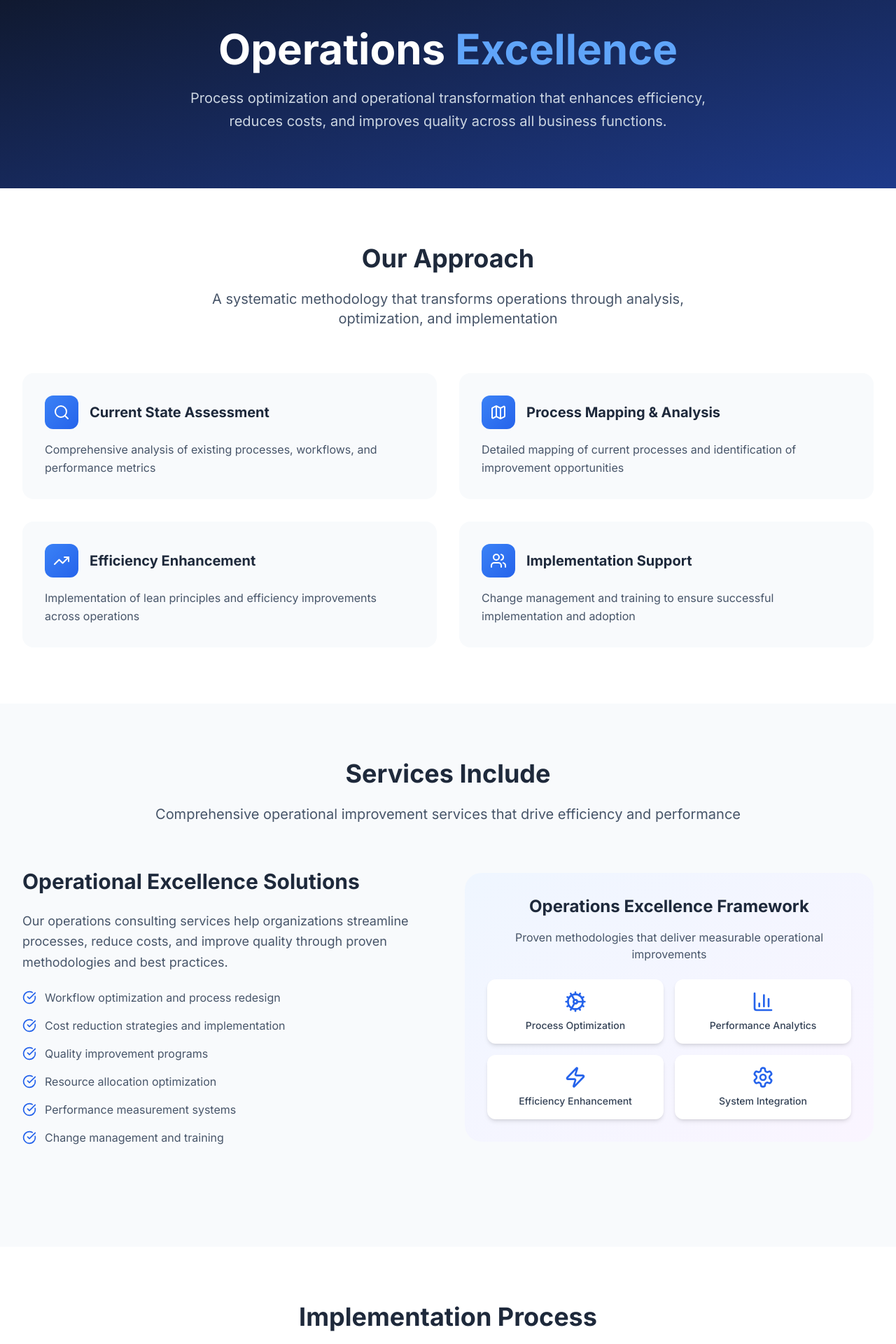
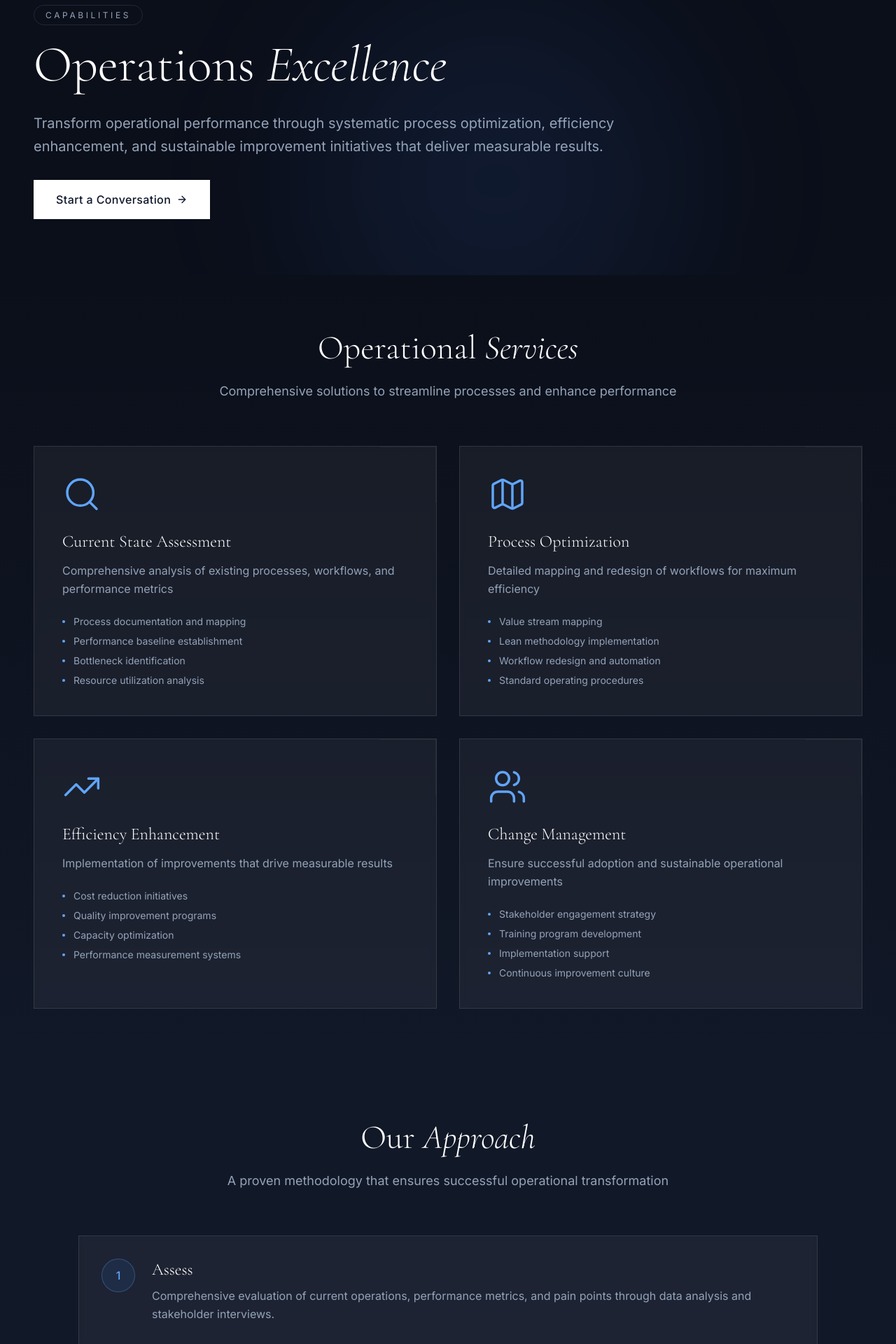
Before and after one commit to wlerouxaxiom/Axiom-Partners-Website, a Next.js app: page /capabilities/operations in a window 1280 px wide. Shown: the part 120-2040 px from the top of the page at 70% size. Built offline with nearby package versions, Linux system fonts and the light colour scheme.

Commit message:
Revise offerings and approach in operations page
Refactor operations page to enhance clarity and structure, updating offerings and approach sections for better alignment with operational excellence themes.

```diff
--- a/app/capabilities/operations/page.tsx
+++ b/app/capabilities/operations/page.tsx
@@ -1,98 +1,186 @@
 'use client';
+
 import React from 'react';
 import { motion } from 'framer-motion';
-import { CheckCircle, Cog, BarChart3, Zap, Settings, Search, Map, TrendingUp, Users } from 'lucide-react';
+import { ArrowRight, CheckCircle, Cog, BarChart3, Zap, Settings, Search, Map, TrendingUp, Users } from 'lucide-react';
+import Link from 'next/link';
 
 export default function Operations() {
-  const approaches = [
+  const offerings = [
     {
       icon: Search,
       title: 'Current State Assessment',
-      description: 'Comprehensive analysis of existing processes, workflows, and performance metrics'
+      description: 'Comprehensive analysis of existing processes, workflows, and performance metrics',
+      capabilities: [
+        'Process documentation and mapping',
+        'Performance baseline establishment',
+        'Bottleneck identification',
+        'Resource utilization analysis'
+      ]
     },
     {
       icon: Map,
-      title: 'Process Mapping & Analysis',
-      description: 'Detailed mapping of current processes and identification of improvement opportunities'
+      title: 'Process Optimization',
+      description: 'Detailed mapping and redesign of workflows for maximum efficiency',
+      capabilities: [
+        'Value stream mapping',
+        'Lean methodology implementation',
+        'Workflow redesign and automation',
+        'Standard operating procedures'
+      ]
     },
     {
       icon: TrendingUp,
       title: 'Efficiency Enhancement',
-      description: 'Implementation of lean principles and efficiency improvements across operations'
+      description: 'Implementation of improvements that drive measurable results',
+      capabilities: [
+        'Cost reduction initiatives',
+        'Quality improvement programs',
+        'Capacity optimization',
+        'Performance measurement systems'
+      ]
     },
     {
       icon: Users,
-      title: 'Implementation Support',
-      description: 'Change management and training to ensure successful implementation and adoption'
+      title: 'Change Management',
+      description: 'Ensure successful adoption and sustainable operational improvements',
+      capabilities: [
+        'Stakeholder engagement strategy',
+        'Training program development',
+        'Implementation support',
+        'Continuous improvement culture'
+      ]
     }
   ];
 
-  const services = [
-    'Workflow optimization and process redesign',
-    'Cost reduction strategies and implementation',
-    'Quality improvement programs',
-    'Resource allocation optimization',
-    'Performance measurement systems',
-    'Change management and training'
+  const approach = [
+    {
+      phase: 'Assess',
+      description: 'Comprehensive evaluation of current operations, performance metrics, and pain points through data analysis and stakeholder interviews.'
+    },
+    {
+      phase: 'Analyze',
+      description: 'Deep-dive process mapping, root cause analysis, and identification of optimization opportunities across the value chain.'
+    },
+    {
+      phase: 'Optimize',
+      description: 'Design and implement process improvements, efficiency initiatives, and performance measurement systems.'
+    },
+    {
+      phase: 'Sustain',
+      description: 'Change management, training delivery, and ongoing support to ensure lasting operational excellence.'
+    }
   ];
 
   return (
-    <div className="pt-20">
+    <div className="min-h-screen bg-[#0B0F1A]">
       {/* Hero Section */}
-      <section className="py-20 bg-gradient-to-br from-slate-900 to-blue-900">
-        <div className="max-w-7xl mx-auto px-4 sm:px-6 lg:px-8">
+      <section className="relative pt-32 pb-20 overflow-hidden">
+        {/* Background elements */}
+        <div className="absolute inset-0">
+          <div className="absolute top-1/4 right-1/4 w-[500px] h-[500px] bg-blue-500/10 rounded-full blur-[120px]" />
+        </div>
+
+        <div className="relative z-10 max-w-7xl mx-auto px-6 sm:px-8 lg:px-12">
           <motion.div
             initial={{ opacity: 0, y: 30 }}
             animate={{ opacity: 1, y: 0 }}
-            transition={{ duration: 0.8 }}
-            className="text-center text-white"
+            transition={{ duration: 0.8, ease: [0.22, 1, 0.36, 1] }}
+            className="max-w-4xl"
           >
-            <h1 className="text-5xl md:text-6xl font-bold mb-6">
-              Operations <span className="text-blue-400">Excellence</span>
+            <div className="inline-block mb-6">
+              <span className="px-4 py-1.5 text-xs tracking-[0.3em] text-slate-400 border border-slate-700/50 rounded-full">
+                CAPABILITIES
+              </span>
+            </div>
+            <h1
+              className="text-5xl sm:text-6xl lg:text-7xl font-light text-white mb-8 leading-tight"
+              style={{ fontFamily: "'Cormorant Garamond', serif" }}
+            >
+              Operations <span className="italic">Excellence</span>
             </h1>
-            <p className="text-xl text-slate-300 max-w-3xl mx-auto leading-relaxed">
-              Process optimization and operational transformation that enhances efficiency,
-              reduces costs, and improves quality across all business functions.
+            <p className="text-xl text-slate-400 leading-relaxed mb-8">
+              Transform operational performance through systematic process optimization,
+              efficiency enhancement, and sustainable improvement initiatives that deliver
+              measurable results.
             </p>
+            <Link
+              href="/contact"
+              className="inline-flex items-center gap-2 px-8 py-4 bg-white text-slate-900 hover:bg-slate-100 transition-all duration-300 group"
+            >
+              <span className="font-medium tracking-wide">Start a Conversation</span>
+              <ArrowRight className="w-4 h-4 transition-transform group-hover:translate-x-1" />
+            </Link>
           </motion.div>
         </div>
       </section>
 
-      {/* Our Approach */}
-      <section className="py-20 bg-white">
-        <div className="max-w-7xl mx-auto px-4 sm:px-6 lg:px-8">
+      {/* What We Do */}
+      <section className="relative py-20 bg-gradient-to-b from-[#0B0F1A] to-[#111827]">
+        <div className="max-w-7xl mx-auto px-6 sm:px-8 lg:px-12">
           <motion.div
             initial={{ opacity: 0, y: 30 }}
             whileInView={{ opacity: 1, y: 0 }}
-            transition={{ duration: 0.8 }}
-            viewport={{ once: true }}
+            viewport={{ once: true, margin: "-100px" }}
+            transition={{ duration: 0.8, ease: [0.22, 1, 0.36, 1] }}
             className="text-center mb-16"
           >
-            <h2 className="text-4xl font-bold text-slate-800 mb-6">Our Approach</h2>
-            <p className="text-xl text-slate-600 max-w-3xl mx-auto">
-              A systematic methodology that transforms operations through analysis, optimization, and implementation
+            <h2
+              className="text-4xl sm:text-5xl font-light text-white mb-6"
+              style={{ fontFamily: "'Cormorant Garamond', serif" }}
+            >
+              Operational <span className="italic">Services</span>
+            </h2>
+            <p className="text-lg text-slate-400 max-w-2xl mx-auto">
+              Comprehensive solutions to streamline processes and enhance performance
             </p>
           </motion.div>
 
-          <div className="grid grid-cols-1 md:grid-cols-2 gap-8">
-            {approaches.map((approach, index) => (
+          <div className="grid grid-cols-1 lg:grid-cols-2 gap-8">
+            {offerings.map((offering, index) => (
               <motion.div
-                key={approach.title}
-                initial={{ opacity: 0, y: 30 }}
+                key={offering.title}
+                initial={{ opacity: 0, y: 40 }}
                 whileInView={{ opacity: 1, y: 0 }}
-                transition={{ duration: 0.8, delay: index * 0.2 }}
-                viewport={{ once: true }}
-                whileHover={{ y: -4 }}
+                viewport={{ once: true, margin: "-100px" }}
+                transition={{
+                  duration: 0.8,
+                  delay: index * 0.1,
+                  ease: [0.22, 1, 0.36, 1]
+                }}
                 className="group"
               >
-                <div className="bg-slate-50 rounded-2xl p-8 h-full hover:shadow-lg transition-all duration-300">
-                  <div className="flex items-center mb-4">
-                    <div className="w-12 h-12 bg-gradient-to-br from-blue-500 to-blue-600 rounded-xl flex items-center justify-center mr-4">
-                      <approach.icon className="w-6 h-6 text-white" />
+                <div className="relative h-full p-10 bg-white/5 backdrop-blur-sm border border-white/10 hover:border-blue-400/30 transition-all duration-500">
+                  {/* Icon */}
+                  <div className="w-14 h-14 mb-6 text-blue-400 transition-transform duration-500 group-hover:scale-110">
+                    <offering.icon className="w-full h-full" strokeWidth={1.5} />
                   </div>
-                    <h3 className="text-xl font-bold text-slate-800">{approach.title}</h3>
+
+                  {/* Title */}
+                  <h3
+                    className="text-2xl font-light text-white mb-3"
+                    style={{ fontFamily: "'Cormorant Garamond', serif" }}
+                  >
+                    {offering.title}
+                  </h3>
+
+                  {/* Description */}
+                  <p className="text-slate-400 mb-6 leading-relaxed">
+                    {offering.description}
+                  </p>
+
+                  {/* Capabilities */}
+                  <div className="space-y-2">
+                    {offering.capabilities.map((capability) => (
+                      <div key={capability} className="flex items-start gap-3">
+                        <div className="w-1 h-1 mt-2 bg-blue-400 rounded-full flex-shrink-0" />
+                        <span className="text-sm text-slate-400">{capability}</span>
                       </div>
-                  <p className="text-slate-600 leading-relaxed">{approach.description}</p>
+                    ))}
+                  </div>
+
+                  {/* Decorative corner */}
+                  <div className="absolute top-0 right-0 w-20 h-20 border-t border-r border-white/5 transition-opacity duration-500 group-hover:border-blue-400/20" />
                 </div>
               </motion.div>
             ))}
@@ -100,75 +188,159 @@ export default function Operations() {
         </div>
       </section>
 
-      {/* Services Include */}
-      <section className="py-20 bg-slate-50">
-        <div className="max-w-7xl mx-auto px-4 sm:px-6 lg:px-8">
+      {/* Our Approach */}
+      <section className="relative py-20 bg-[#111827]">
+        <div className="max-w-6xl mx-auto px-6 sm:px-8 lg:px-12">
           <motion.div
             initial={{ opacity: 0, y: 30 }}
             whileInView={{ opacity: 1, y: 0 }}
-            transition={{ duration: 0.8 }}
-            viewport={{ once: true }}
+            viewport={{ once: true, margin: "-100px" }}
+            transition={{ duration: 0.8, ease: [0.22, 1, 0.36, 1] }}
             className="text-center mb-16"
           >
-            <h2 className="text-4xl font-bold text-slate-800 mb-6">Services Include</h2>
-            <p className="text-xl text-slate-600">
-              Comprehensive operational improvement services that drive efficiency and performance
+            <h2
+              className="text-4xl sm:text-5xl font-light text-white mb-6"
+              style={{ fontFamily: "'Cormorant Garamond', serif" }}
+            >
+              Our <span className="italic">Approach</span>
+            </h2>
+            <p className="text-lg text-slate-400 max-w-2xl mx-auto">
+              A proven methodology that ensures successful operational transformation
             </p>
           </motion.div>
 
-          <div className="grid grid-cols-1 lg:grid-cols-2 gap-12 items-center mb-16">
+          <div className="space-y-6">
+            {approach.map((step, index) => (
+              <motion.div
+                key={step.phase}
+                initial={{ opacity: 0, x: -30 }}
+                whileInView={{ opacity: 1, x: 0 }}
+                viewport={{ once: true, margin: "-100px" }}
+                transition={{
+                  duration: 0.8,
+                  delay: index * 0.1,
+                  ease: [0.22, 1, 0.36, 1]
+                }}
+                className="flex items-start gap-6 p-8 bg-white/5 backdrop-blur-sm border border-white/10 hover:border-white/20 transition-all duration-300"
+              >
+                <div className="flex-shrink-0 w-12 h-12 flex items-center justify-center bg-blue-500/10 border border-blue-400/30 rounded-full">
+                  <span className="text-blue-400 font-medium">{index + 1}</span>
+                </div>
+                <div>
+                  <h3
+                    className="text-2xl font-light text-white mb-2"
+                    style={{ fontFamily: "'Cormorant Garamond', serif" }}
+                  >
+                    {step.phase}
+                  </h3>
+                  <p className="text-slate-400 leading-relaxed">{step.description}</p>
+                </div>
+              </motion.div>
+            ))}
+          </div>
+        </div>
+      </section>
+
+      {/* Framework Section */}
+      <section className="relative py-20 bg-gradient-to-b from-[#111827] to-[#0B0F1A]">
+        <div className="max-w-7xl mx-auto px-6 sm:px-8 lg:px-12">
+          <div className="grid grid-cols-1 lg:grid-cols-2 gap-16 items-center">
             <motion.div
               initial={{ opacity: 0, x: -30 }}
               whileInView={{ opacity: 1, x: 0 }}
-              transition={{ duration: 0.8 }}
-              viewport={{ once: true }}
+              viewport={{ once: true, margin: "-100px" }}
+              transition={{ duration: 0.8, ease: [0.22, 1, 0.36, 1] }}
             >
-              <h3 className="text-3xl font-bold text-slate-800 mb-6">
-                Operational Excellence Solutions
+              <h2
+                className="text-4xl sm:text-5xl font-light text-white mb-8 leading-tight"
+                style={{ fontFamily: "'Cormorant Garamond', serif" }}
+              >
+                Why Choose <span className="italic">Axiom?</span>
+              </h2>
+              <div className="space-y-6">
+                <div className="flex items-start gap-4">
+                  <div className="w-12 h-12 flex-shrink-0 flex items-center justify-center border border-white/20 rounded-full">
+                    <Cog className="w-6 h-6 text-blue-400" strokeWidth={1.5} />
+                  </div>
+                  <div>
+                    <h3 className="text-xl font-light text-white mb-2" style={{ fontFamily: "'Cormorant Garamond', serif" }}>
+                      Practical Expertise
                     </h3>
-              <p className="text-lg text-slate-600 mb-6 leading-relaxed">
-                Our operations consulting services help organizations streamline processes,
-                reduce costs, and improve quality through proven methodologies and best practices.
+                    <p className="text-slate-400 leading-relaxed">
+                      Real-world operational experience combined with proven methodologies
+                      from leading consulting frameworks, tailored to your organization's scale.
                     </p>
-              <div className="space-y-4">
-                {services.map((item) => (
-                  <div key={item} className="flex items-center">
-                    <CheckCircle className="w-5 h-5 text-blue-600 mr-3" />
-                    <span className="text-slate-600">{item}</span>
                   </div>
-                ))}
+                </div>
+
+                <div className="flex items-start gap-4">
+                  <div className="w-12 h-12 flex-shrink-0 flex items-center justify-center border border-white/20 rounded-full">
+                    <BarChart3 className="w-6 h-6 text-blue-400" strokeWidth={1.5} />
+                  </div>
+                  <div>
+                    <h3 className="text-xl font-light text-white mb-2" style={{ fontFamily: "'Cormorant Garamond', serif" }}>
+                      Data-Driven Results
+                    </h3>
+                    <p className="text-slate-400 leading-relaxed">
+                      Every recommendation is backed by rigorous analysis and clear metrics,
+                      ensuring measurable improvements in efficiency and performance.
+                    </p>
+                  </div>
+                </div>
+
+                <div className="flex items-start gap-4">
+                  <div className="w-12 h-12 flex-shrink-0 flex items-center justify-center border border-white/20 rounded-full">
+                    <Settings className="w-6 h-6 text-blue-400" strokeWidth={1.5} />
+                  </div>
+                  <div>
+                    <h3 className="text-xl font-light text-white mb-2" style={{ fontFamily: "'Cormorant Garamond', serif" }}>
+                      Implementation Support
+                    </h3>
+                    <p className="text-slate-400 leading-relaxed">
+                      We work alongside your team to implement changes, train staff, and
+                      ensure improvements are sustainable long after our engagement ends.
+                    </p>
+                  </div>
+                </div>
               </div>
             </motion.div>
 
             <motion.div
               initial={{ opacity: 0, x: 30 }}
               whileInView={{ opacity: 1, x: 0 }}
-              transition={{ duration: 0.8, delay: 0.2 }}
-              viewport={{ once: true }}
-              className="bg-gradient-to-br from-blue-50 to-purple-50 rounded-3xl p-8"
+              viewport={{ once: true, margin: "-100px" }}
+              transition={{ duration: 0.8, delay: 0.2, ease: [0.22, 1, 0.36, 1] }}
+              className="relative"
             >
-              <div className="text-center mb-6">
-                <h3 className="text-2xl font-bold text-slate-800 mb-4">Operations Excellence Framework</h3>
-                <p className="text-slate-600">
-                  Proven methodologies that deliver measurable operational improvements
+              <div className="p-12 bg-white/5 backdrop-blur-sm border border-white/10">
+                <div className="text-center mb-8">
+                  <h3
+                    className="text-3xl font-light text-white mb-4"
+                    style={{ fontFamily: "'Cormorant Garamond', serif" }}
+                  >
+                    Excellence Framework
+                  </h3>
+                  <p className="text-slate-400">
+                    Core pillars of operational transformation
                   </p>
                 </div>
-              <div className="grid grid-cols-2 gap-4">
-                <div className="bg-white rounded-xl p-4 shadow-md text-center">
-                  <Cog className="w-8 h-8 text-blue-600 mx-auto mb-2" />
-                  <div className="text-sm font-medium text-slate-700">Process Optimization</div>
+                <div className="grid grid-cols-2 gap-6">
+                  <div className="p-6 bg-white/5 border border-white/10 hover:border-blue-400/30 transition-all duration-300">
+                    <Cog className="w-10 h-10 text-blue-400 mb-4 mx-auto" strokeWidth={1.5} />
+                    <div className="text-center text-sm font-medium text-white">Process Optimization</div>
                   </div>
-                <div className="bg-white rounded-xl p-4 shadow-md text-center">
-                  <BarChart3 className="w-8 h-8 text-blue-600 mx-auto mb-2" />
-                  <div className="text-sm font-medium text-slate-700">Performance Analytics</div>
+                  <div className="p-6 bg-white/5 border border-white/10 hover:border-blue-400/30 transition-all duration-300">
+                    <BarChart3 className="w-10 h-10 text-blue-400 mb-4 mx-auto" strokeWidth={1.5} />
+                    <div className="text-center text-sm font-medium text-white">Performance Analytics</div>
                   </div>
-                <div className="bg-white rounded-xl p-4 shadow-md text-center">
-                  <Zap className="w-8 h-8 text-blue-600 mx-auto mb-2" />
-                  <div className="text-sm font-medium text-slate-700">Efficiency Enhancement</div>
+                  <div className="p-6 bg-white/5 border border-white/10 hover:border-blue-400/30 transition-all duration-300">
+                    <Zap className="w-10 h-10 text-blue-400 mb-4 mx-auto" strokeWidth={1.5} />
+                    <div className="text-center text-sm font-medium text-white">Efficiency Enhancement</div>
                   </div>
-                <div className="bg-white rounded-xl p-4 shadow-md text-center">
-                  <Settings className="w-8 h-8 text-blue-600 mx-auto mb-2" />
-                  <div className="text-sm font-medium text-slate-700">System Integration</div>
+                  <div className="p-6 bg-white/5 border border-white/10 hover:border-blue-400/30 transition-all duration-300">
+                    <Settings className="w-10 h-10 text-blue-400 mb-4 mx-auto" strokeWidth={1.5} />
+                    <div className="text-center text-sm font-medium text-white">System Integration</div>
+                  </div>
                 </div>
               </div>
             </motion.div>
@@ -176,45 +348,32 @@ export default function Operations() {
         </div>
       </section>
 
-      {/* Methodologies */}
-      <section className="py-20 bg-white">
-        <div className="max-w-7xl mx-auto px-4 sm:px-6 lg:px-8">
+      {/* CTA Section */}
+      <section className="relative py-20">
+        <div className="max-w-4xl mx-auto px-6 sm:px-8 lg:px-12 text-center">
           <motion.div
             initial={{ opacity: 0, y: 30 }}
             whileInView={{ opacity: 1, y: 0 }}
-            transition={{ duration: 0.8 }}
-            viewport={{ once: true }}
-            className="text-center mb-16"
+            viewport={{ once: true, margin: "-100px" }}
+            transition={{ duration: 0.8, ease: [0.22, 1, 0.36, 1] }}
           >
-            <h2 className="text-4xl font-bold text-slate-800 mb-6">Implementation Process</h2>
-            <p className="text-xl text-slate-600">
-              A structured approach that ensures successful operational transformation
+            <h2
+              className="text-4xl sm:text-5xl font-light text-white mb-6"
+              style={{ fontFamily: "'Cormorant Garamond', serif" }}
+            >
+              Ready to Optimize Your <span className="italic">Operations?</span>
+            </h2>
+            <p className="text-xl text-slate-400 mb-10 leading-relaxed">
+              Let's discuss how operational excellence can transform your business performance
             </p>
+            <Link
+              href="/contact"
+              className="inline-flex items-center gap-2 px-10 py-5 bg-white text-slate-900 hover:bg-slate-100 transition-all duration-300 group text-lg font-medium"
+            >
+              Schedule a Consultation
+              <ArrowRight className="w-5 h-5 transition-transform group-hover:translate-x-1" />
+            </Link>
           </motion.div>
-
-          <div className="grid grid-cols-1 md:grid-cols-4 gap-8">
-            {[
-              { step: '01', title: 'Assessment', description: 'Current state analysis and performance baseline establishment' },
-              { step: '02', title: 'Analysis', description: 'Process mapping and identification of improvement opportunities' },
-              { step: '03', title: 'Optimization', description: 'Implementation of efficiency improvements and best practices' },
-              { step: '04', title: 'Support', description: 'Change management and ongoing performance monitoring' }
-            ].map((phase, index) => (
-              <motion.div
-                key={phase.step}
-                initial={{ opacity: 0, y: 30 }}
-                whileInView={{ opacity: 1, y: 0 }}
-                transition={{ duration: 0.8, delay: index * 0.2 }}
-                viewport={{ once: true }}
-                className="text-center"
-              >
-                <div className="w-16 h-16 bg-blue-600 text-white rounded-2xl flex items-center justify-center mx-auto mb-6 text-xl font-bold">
-                  {phase.step}
-                </div>
-                <h3 className="text-xl font-bold text-slate-800 mb-4">{phase.title}</h3>
-                <p className="text-slate-600">{phase.description}</p>
-              </motion.div>
-            ))}
-          </div>
         </div>
       </section>
     </div>
```
Lines whose indentation alone changed are shown as unchanged.
